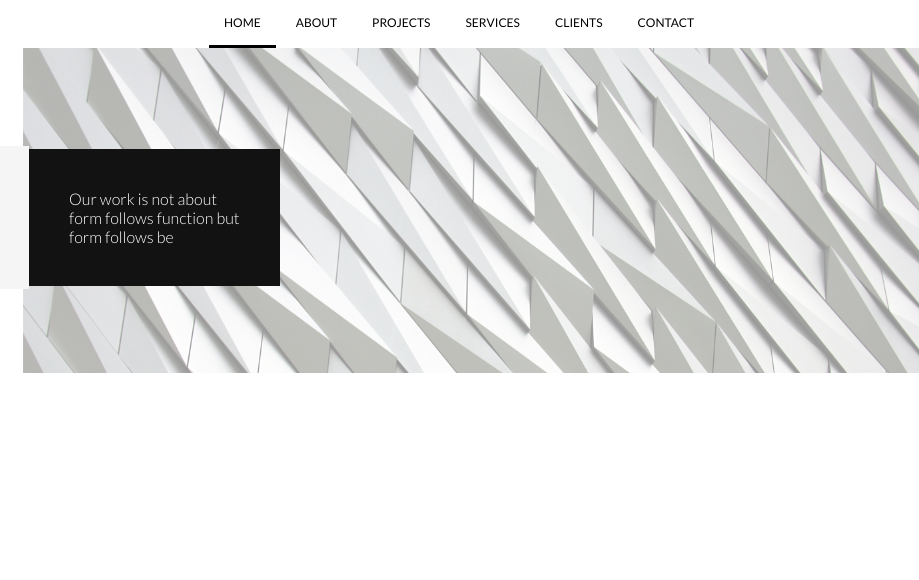
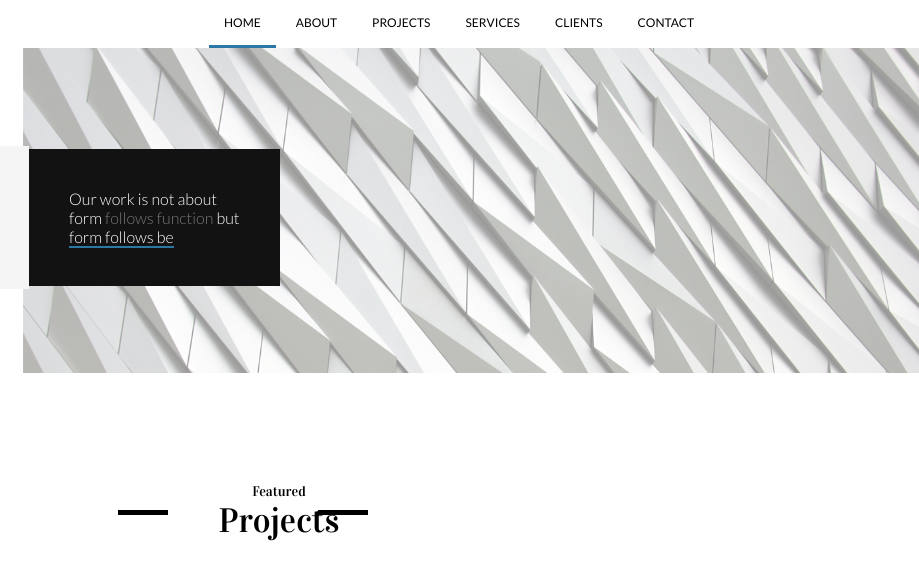
Before and after one commit to apinkev/acosta-template, a plain HTML site: page index.html in a window 1280 px wide. Shown: the full height of the page, 361-1280 px from the left. Drawn offline with Linux system fonts and the light colour scheme.

Commit message:
adding titles

```diff
--- a/css/index.css
+++ b/css/index.css
@@ -6,12 +6,22 @@
   box-sizing: border-box;
 }
 
+.vidaloka {
+  font-family: 'Vidaloka', serif;
+  font-weight: 300;
+}
+
 .active {
-  border-bottom: solid 3px black;
+  border-bottom: solid 3px #2b78a6;
 }
 
 .nav-container li {
   padding: 15px;
+  display: inline;
+}
+
+a {
+  color: #787878;
 }
 
 .wrap-nav {
@@ -83,3 +93,44 @@
   letter-spacing: 2px;
   text-align: center;
 }
+
+.blue-underlined {
+  border-bottom: solid 2px #2b78a6;
+  display: inline;
+}
+
+.title-container {
+  display: flex;
+  flex-direction: column;
+  align-items: center;
+  margin-top: 110px;
+}
+
+.featured-title {
+  font-size: 14px;
+}
+
+.projects-title {
+  position: relative;
+  font-size: 34px;
+}
+
+.projects-title::before {
+  content: "";
+  position: absolute;
+  width: 50px;
+  height: 5px;
+  left: -100px;
+  top: 10px;
+  background: black;
+}
+
+.projects-title::after {
+  content: "";
+  position: absolute;
+  width: 50px;
+  height: 5px;
+  left: 100px;
+  top: 10px;
+  background: black;
+}
--- a/index.html
+++ b/index.html
@@ -6,6 +6,7 @@
     <meta http-equiv="X-UA-Compatible" content="ie=edge">
     <link href="css/index.css" rel="stylesheet"/>
     <link href="https://fonts.googleapis.com/css?family=Lato:300,400,700" rel="stylesheet">
+    <link href="https://fonts.googleapis.com/css?family=Vidaloka" rel="stylesheet">
     <script src="js/index.js" async></script>
     <title>Acosta</title>
 </head>
@@ -37,15 +38,18 @@
                 <div class="floating-right">
                     <div class="text-container">
                         <p>Our work is not about </p>
-                        <p>form follows function but</p>
-                        <p>form follows be</p>
+                        <p>form <a>follows function</a> but</p>
+                        <p class="blue-underlined">form follows be</p>
                     </div>
                 </div>
             </div>
         </div>
     </header>
-    <section id="root">
-
+    <section class="main-content">
+        <div class="title-container">
+            <h2 class="featured-title vidaloka">Featured</h2>
+            <h2 class="projects-title vidaloka">Projects</h2>
+        </div>
     </section>
 </body>
 </html>
```
